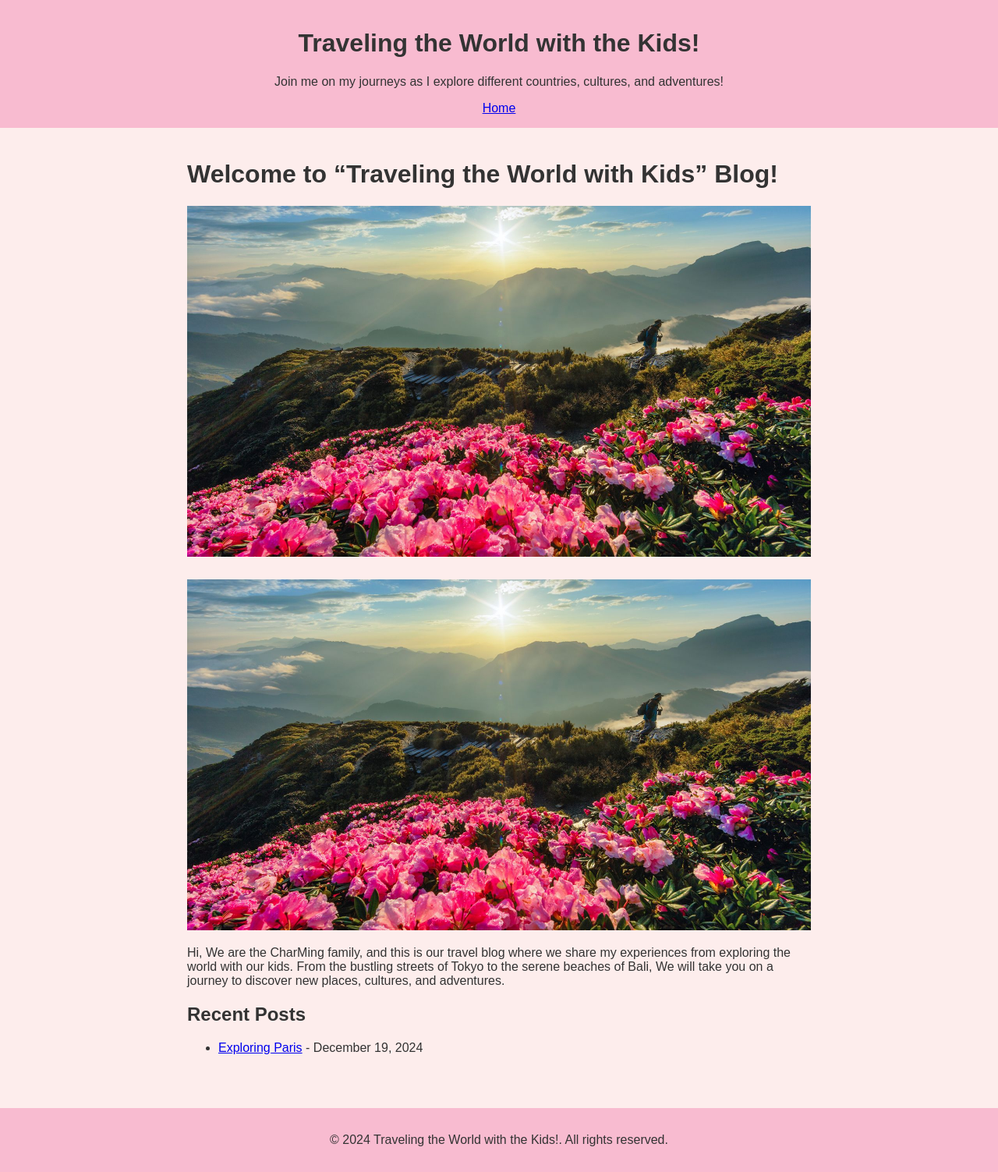
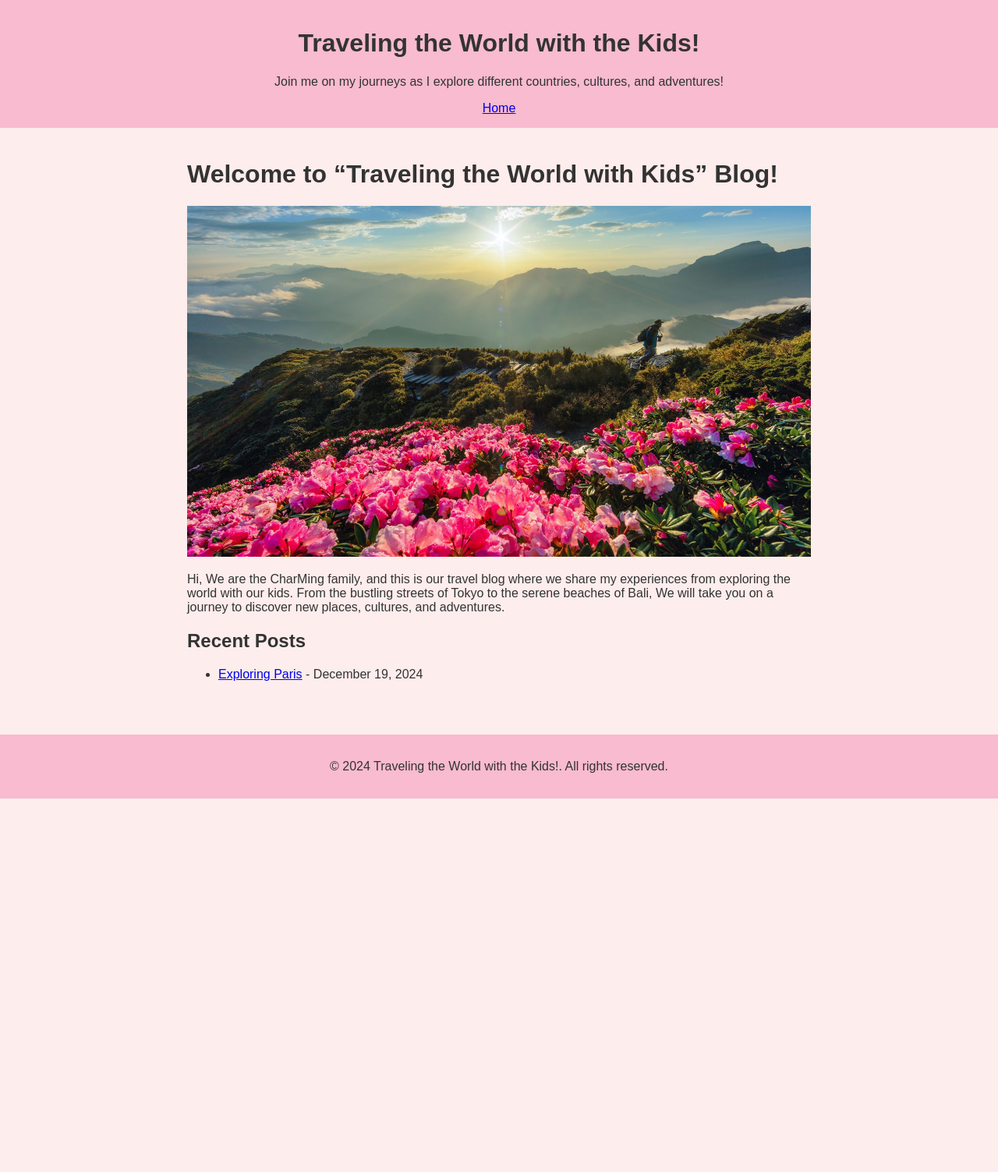
Before and after one commit to charming-content/travelwithkids.github.io, a Jekyll site: the page built from index.md, in a window 1280 px wide. Shown: the whole page at 78% size. Built offline with Jekyll 4.4.1, drawn with Linux system fonts in a browser that asks for light colours; after the commit the page ends 1024 px from its top, so only the background shows below that.

Commit message:
Update index.md

```diff
--- a/index.md
+++ b/index.md
@@ -4,8 +4,6 @@ title: "home"
 ---
 
 # Welcome to "Traveling the World with Kids" Blog!
-
-# ![Picture](assets/images/beautiful-taiwan-popumon-hehuanshan-east-peak.jpg)
 
 <div class="image-container">
   <img src="{{ 'assets/images/beautiful-taiwan-popumon-hehuanshan-east-peak.jpg' | relative_url }}" alt="Picture">
```
